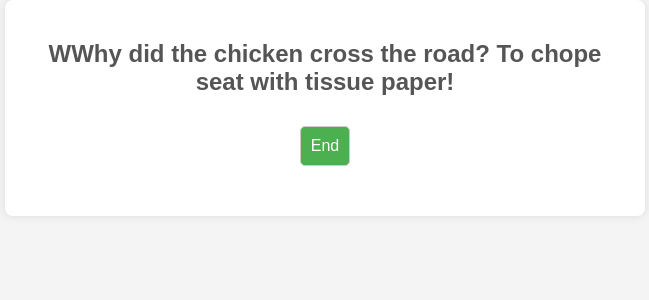
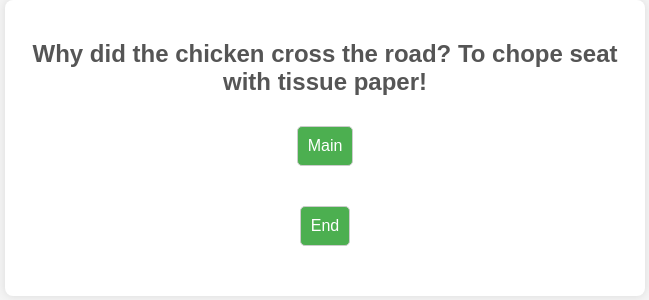
Before and after one commit to LijuanHao/DBS-prediction, a Flask app: template templates/joke.html in a window 1280 px wide. Shown: the top 300 px of the page, without its empty margins (315-964 px from the left). Run offline with Flask 3, Linux system fonts and the light colour scheme; the template is opened without the code that fills it, so the values that code supplies are empty.

Commit message:
Update joke.html

```diff
--- a/templates/joke.html
+++ b/templates/joke.html
@@ -3,7 +3,7 @@
 <head>
     <meta charset="UTF-8">
     <meta name="viewport" content="width=device-width, initial-scale=1.0">
-    <title>Main Menu</title>
+    <title>Reply</title>
     <style>
         body {
             font-family: Arial, sans-serif;
@@ -13,7 +13,7 @@
             color: #333;
         }
 
-        h2 {
+        h2, h4 {
             color: #555;
             text-align: center;
         }
@@ -65,11 +65,13 @@
 </head>
 <body>
     <div class="container">
-        <h2>WWhy did the chicken cross the road? To chope seat with tissue paper! </h2>
-    </form>
-    <form action="/" method="post">
-        <input type="submit" value="End">
-    </form>
+        <h2>Why did the chicken cross the road? To chope seat with tissue paper!</h2>
+        <form action="/main" method="post">
+            <input type="submit" value="Main">
+        </form>
+        <form action="/" method="post">
+            <input type="submit" value="End">
+        </form>
     </div>
 </body>
 </html>
```
